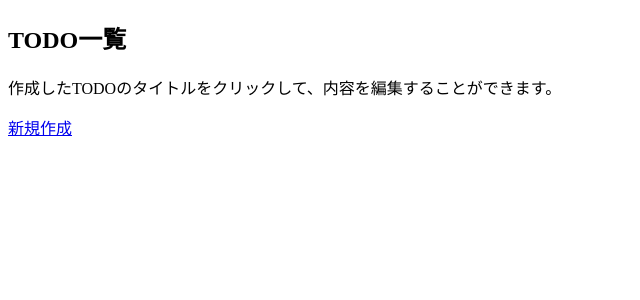
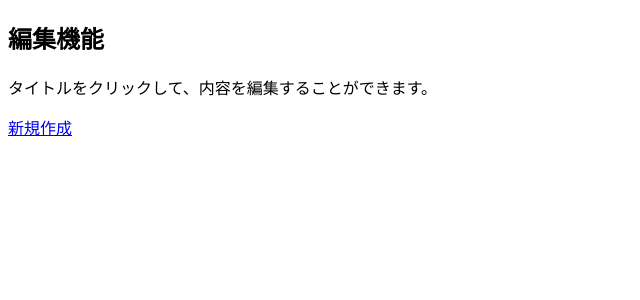
Before and after one commit to takamai0611/Vue-todo, a Vue app: page / in a window 1280 px wide. Shown: the top 300 px of the page, without its empty margins (0-640 px from the left). Built offline with nearby package versions, Linux system fonts and the light colour scheme.

Commit message:
fix:テキスト修正- 編集機能

```diff
--- a/src/views/todo.vue
+++ b/src/views/todo.vue
@@ -1,6 +1,6 @@
 <template>
-  <h2>TODO一覧</h2>
-  <p>作成したTODOのタイトルをクリックして、内容を編集することができます。</p>
+  <h2>編集機能</h2>
+  <p>タイトルをクリックして、内容を編集することができます。</p>
 
   <div v-if="error">
     {{ error.message }}
```
